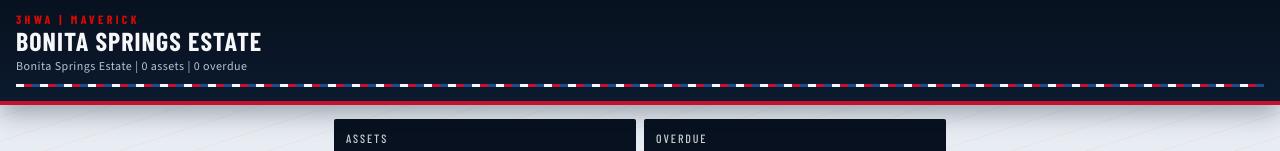
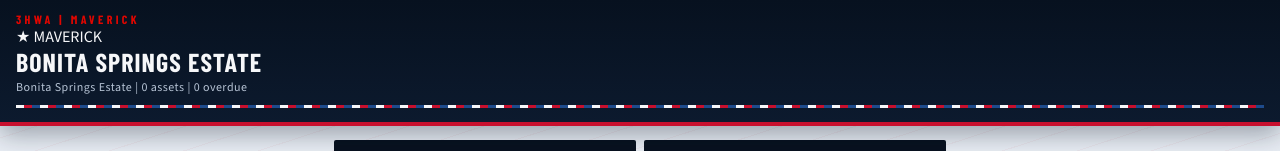
Before and after one commit to Millertimefit/z930m-pm, a plain HTML site: page index.html in a window 1280 px wide. Shown: the top 151 px of the page. Drawn offline with nearby package versions, Linux system fonts and the light colour scheme; a web font is replaced by a local one.

Commit message:
Maverick name-tape header, star bar, Shipp.Cont. label

```diff
--- a/catalog.js
+++ b/catalog.js
@@ -8,7 +8,7 @@ window.ESTATE = {
     { id: "barn", label: "Barn" },
     { id: "man-town", label: "Man Town" },
     { id: "pump-room", label: "Pump Room" },
-    { id: "ship-cont", label: "Shipp. Cont." },
+    { id: "ship-cont", label: "Shipp.Cont." },
     { id: "ag-land", label: "AG Land" },
   ],
   categories: [
--- a/index.html
+++ b/index.html
@@ -13,7 +13,10 @@
 </head>
 <body>
   <header class="app">
-    <p class="kicker" id="hdr-kicker">3HWA · MAVERICK</p>
+    <div class="name-tape">
+      <p class="kicker" id="hdr-kicker">3HWA</p>
+      <span class="patch">★ MAVERICK</span>
+    </div>
     <h1 id="hdr-name">Bonita Springs Estate</h1>
     <p class="hours" id="hdr-hours">Pick a site and an asset</p>
   </header>
--- a/sw.js
+++ b/sw.js
@@ -1,4 +1,4 @@
-const CACHE = "hwa-estate-v1";
+const CACHE = "hwa-estate-v2";
 const FILES = ["./index.html", "./style.css", "./app.js", "./schedule.js", "./catalog.js", "./manifest.json", "./icon.svg"];
 
 self.addEventListener("install", (e) => {
```
Also changed, not shown: README.md.
